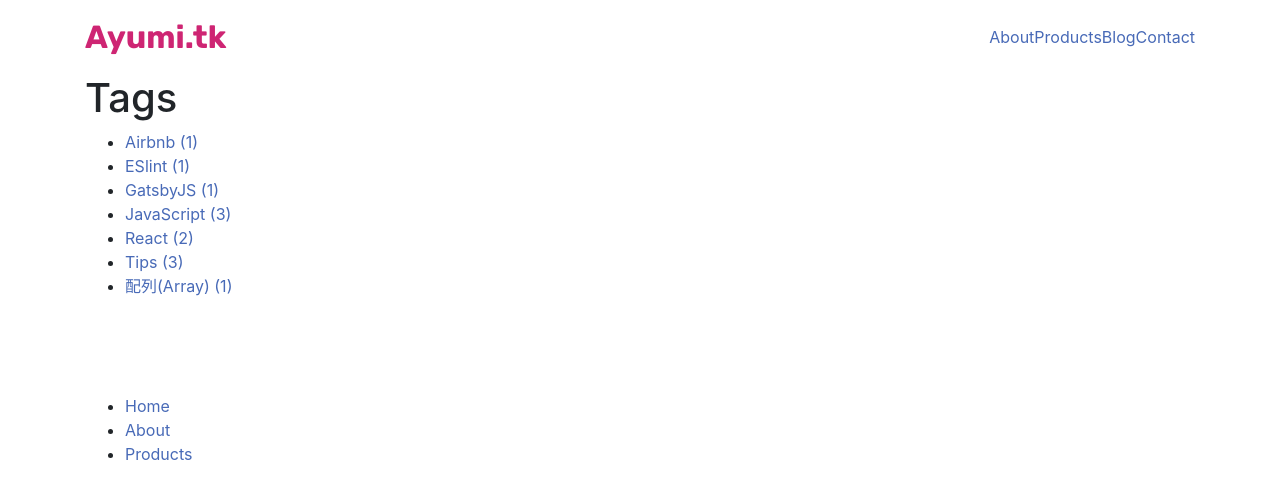
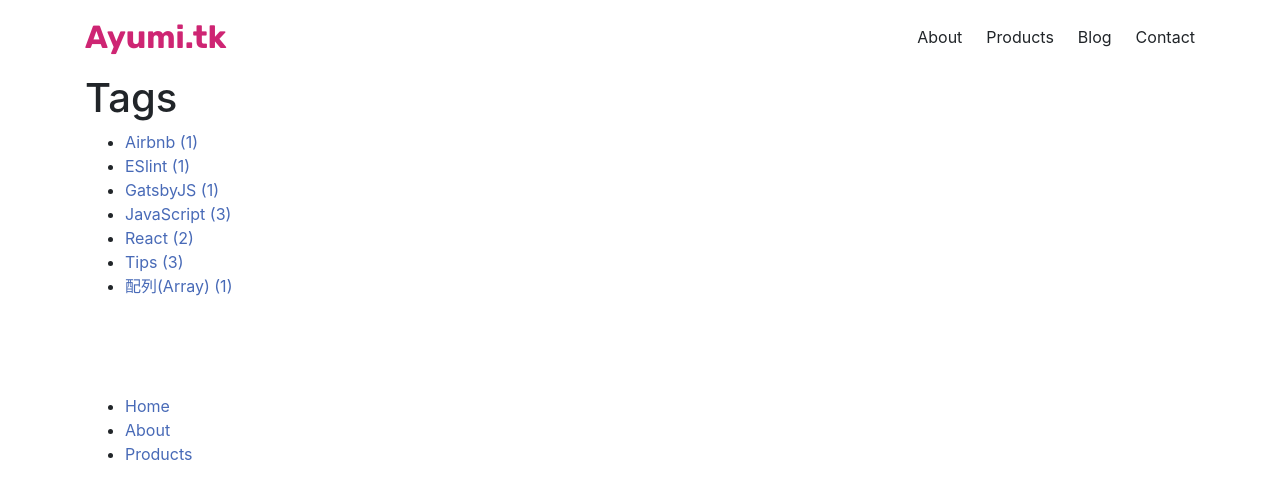
Before and after one commit to ayumitk/gatsbynetlify, a Gatsby site: page /tags in a window 1280 px wide. Shown: the top 481 px of the page. Built offline with nearby package versions, Linux system fonts and the light colour scheme; Gatsby itself is replaced by a stand-in of ours.

Commit message:
Add Nav bar style

```diff
--- a/src/styles/common.scss
+++ b/src/styles/common.scss
@@ -21,3 +21,11 @@ $text-muted: $gray;
   font-weight: 700;
   font-family: "Rubik", sans-serif;
 }
+
+.navbar-menu .navbar-item {
+  color: $black;
+  margin-left: 1.5rem;
+  &:hover {
+    color: lighten($black, 20%);
+  }
+}
```
